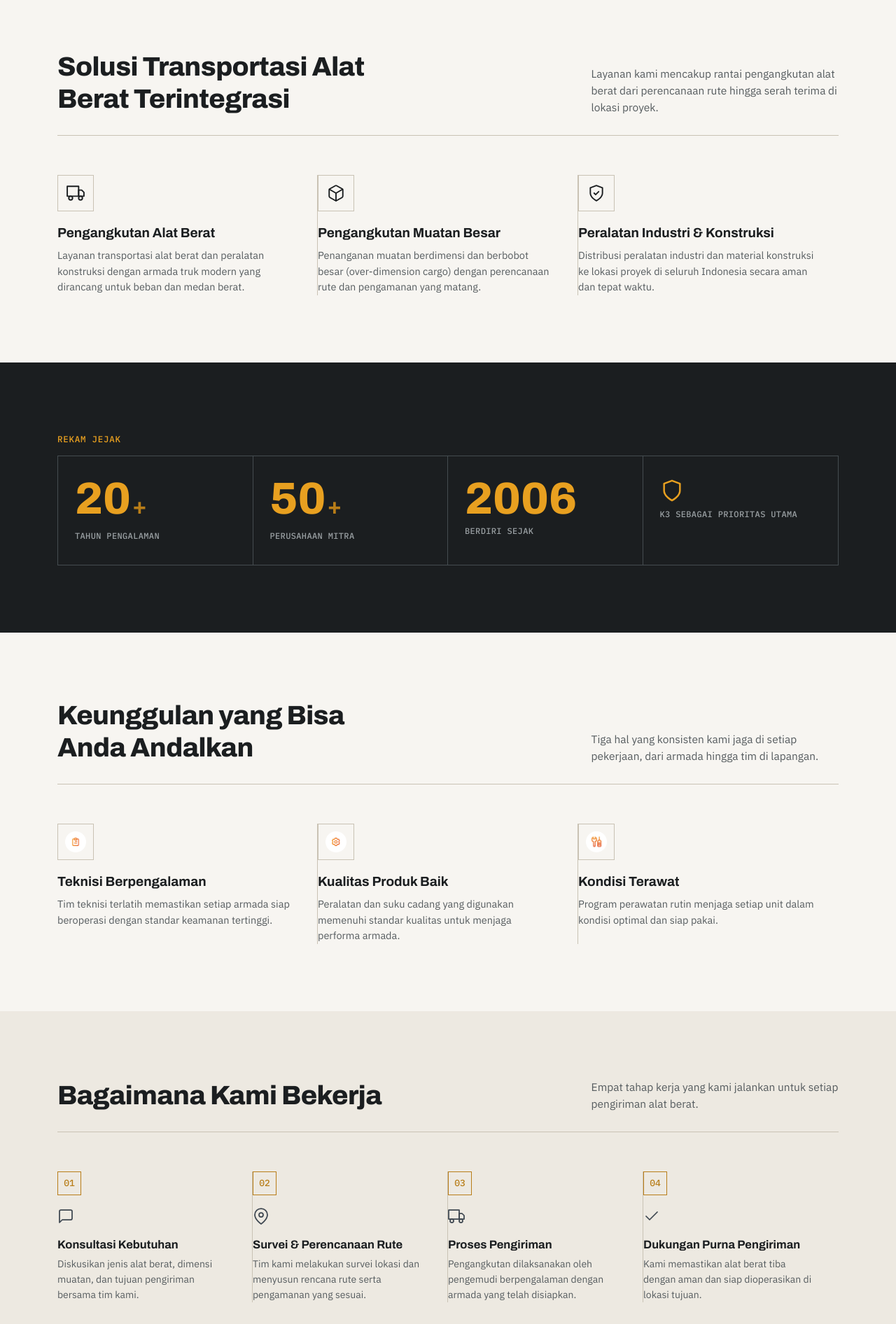
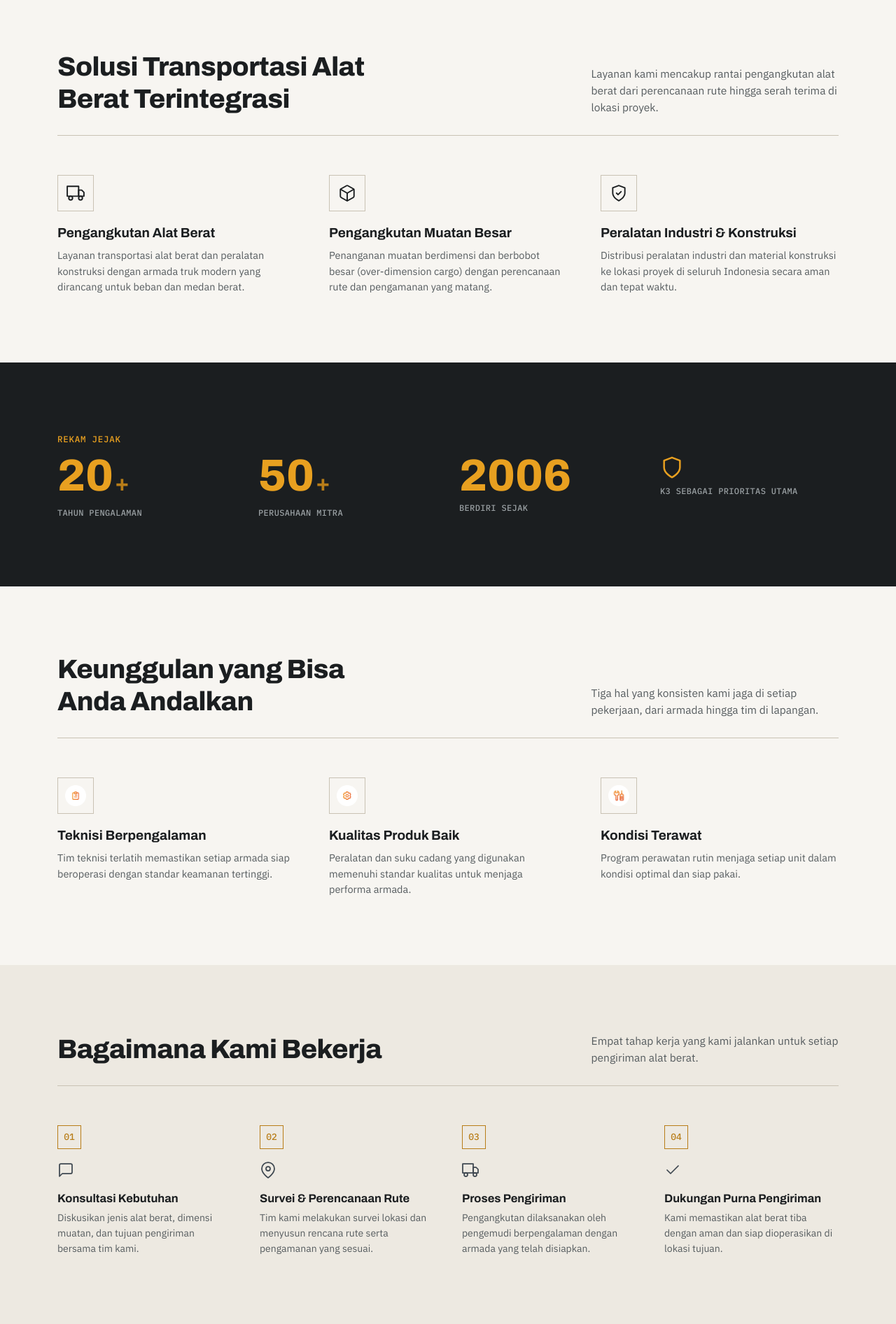
Before and after one commit to MichaelTengganus98/subur-sedaya-maju-v2, a Django app: page / in a window 1280 px wide. Shown: the part 815-2707 px from the top of the page at 70% size. Run offline with Django 4.2, Linux system fonts and the light colour scheme; some libraries are stand-ins or nearby versions.

Commit message:
Drop hairline dividers between grid items site-wide
Same change as the hero stat row, applied to every repeated-card grid:
services / why-us (.col-list), the stats band (.stats-grid), and the
process steps (.process-grid) now separate items with gap instead of
border-right / border-bottom hairlines. The stats band also loses its
outer frame.

Kept: image/panel frames (the "restyled frames"), the section-title
underline, the checklist panel rows, and the FAQ accordion dividers.

Co-Authored-By: Claude Sonnet 5 <noreply@anthropic.com>
Claude-Session: https://claude.ai/code/session_01Eva9HrxtUju6TmTRyvn6ns

```diff
--- a/static/css/style.css
+++ b/static/css/style.css
@@ -269,17 +269,9 @@ h1,h2,h3,h4,h5{ font-family:var(--head); font-weight:700; line-height:1.2; }
   content:""; position:absolute; right:-1px; bottom:-1px; width:10px; height:56px; background:var(--amber);
 }
 
-/* ---------- generic bordered column list (services, why-us) ---------- */
-.col-list{ display:grid; grid-template-columns:repeat(3,1fr); }
-@media (max-width:820px){ .col-list{ grid-template-columns:1fr; } }
-.col-item{ padding:0 32px 0 0; border-right:1px solid var(--line); }
-.col-item:last-child{ border-right:none; }
-.section-dark .col-item{ border-color:var(--line-dark); }
-@media (max-width:820px){
-  .col-item{ border-right:none; border-bottom:1px solid var(--line); padding:28px 0; }
-  .col-item:first-child{ padding-top:0; }
-  .col-item:last-child{ border-bottom:none; padding-bottom:0; }
-}
+/* ---------- generic column list (services, why-us) ---------- */
+.col-list{ display:grid; grid-template-columns:repeat(3,1fr); gap:48px; }
+@media (max-width:820px){ .col-list{ grid-template-columns:1fr; gap:32px; } }
 .col-icon{
   width:52px; height:52px; margin-bottom:20px;
   display:flex; align-items:center; justify-content:center;
@@ -292,17 +284,9 @@ h1,h2,h3,h4,h5{ font-family:var(--head); font-weight:700; line-height:1.2; }
 .section-dark .col-item p{ color:var(--muted); }
 
 /* ---------- stats band ---------- */
-.stats-grid{ display:grid; grid-template-columns:repeat(4,1fr); border:1px solid var(--line-dark); }
-@media (max-width:760px){ .stats-grid{ grid-template-columns:repeat(2,1fr); } }
-.stat-card{
-  padding:32px 24px; border-right:1px solid var(--line-dark);
-  display:flex; flex-direction:column; gap:8px;
-}
-.stat-card:last-child{ border-right:none; }
-@media (max-width:760px){
-  .stat-card:nth-child(2){ border-right:none; }
-  .stat-card:nth-child(1),.stat-card:nth-child(2){ border-bottom:1px solid var(--line-dark); }
-}
+.stats-grid{ display:grid; grid-template-columns:repeat(4,1fr); gap:32px; }
+@media (max-width:760px){ .stats-grid{ grid-template-columns:repeat(2,1fr); gap:28px 24px; } }
+.stat-card{ display:flex; flex-direction:column; gap:8px; }
 .stat-number{
   font-family:var(--display); font-weight:800; font-stretch:expanded;
   font-size:clamp(40px,6vw,64px); line-height:.9; color:var(--amber);
@@ -315,14 +299,9 @@ h1,h2,h3,h4,h5{ font-family:var(--head); font-weight:700; line-height:1.2; }
 .stat-icon-card svg{ color:var(--amber); }
 
 /* ---------- process ---------- */
-.process-grid{ display:grid; grid-template-columns:repeat(4,1fr); }
-@media (max-width:820px){ .process-grid{ grid-template-columns:1fr 1fr; } }
+.process-grid{ display:grid; grid-template-columns:repeat(4,1fr); gap:40px; }
+@media (max-width:820px){ .process-grid{ grid-template-columns:1fr 1fr; gap:36px 32px; } }
 @media (max-width:520px){ .process-grid{ grid-template-columns:1fr; } }
-.process-step{ padding:0 28px 0 0; border-right:1px solid var(--line); }
-.process-step:last-child{ border-right:none; }
-@media (max-width:820px){
-  .process-step{ border-right:none; border-bottom:1px solid var(--line); padding:24px 0; }
-}
 .process-number{
   display:inline-flex; align-items:center; justify-content:center;
   width:34px; height:34px; border:1.5px solid var(--amber-dim); color:var(--amber-dim);
```
